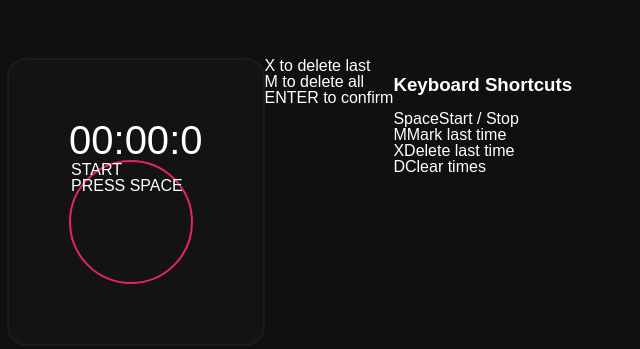
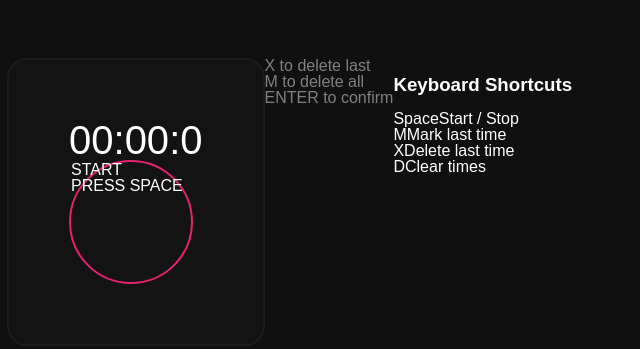
Before and after one commit to kevinloeffler/Rubik-Stopwatch, a website with bundled scripts: page index.html in a window 1280 px wide. Shown: the whole page, without its empty margins (51-691 px from the left). Built offline with nearby package versions, Linux system fonts and the light colour scheme.

Commit message:
Added ui button inactive style

```diff
--- a/styles.css
+++ b/styles.css
@@ -32,6 +32,12 @@ ul {
 }
 
 /*** Time Block ***/
+
+.ui-button-inactive {
+    color: gray;
+}
+
+/* Old */
 
 .time-block {
     padding: 60px;
```
